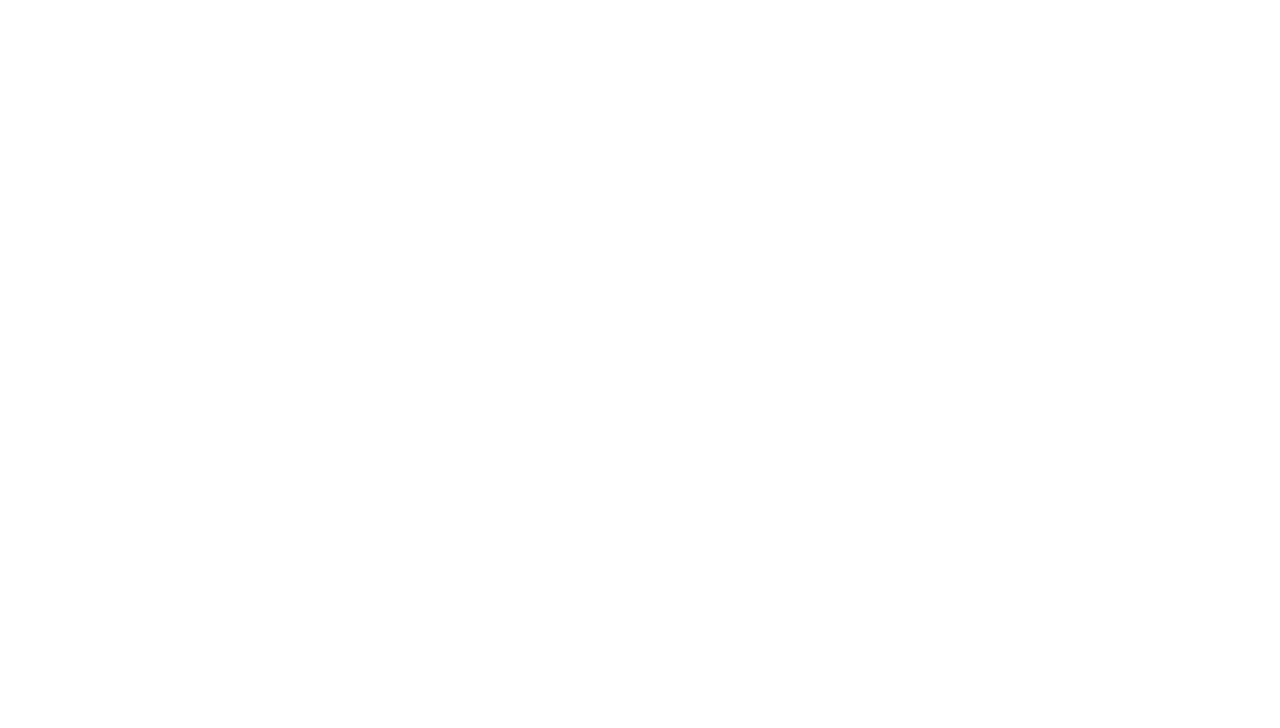
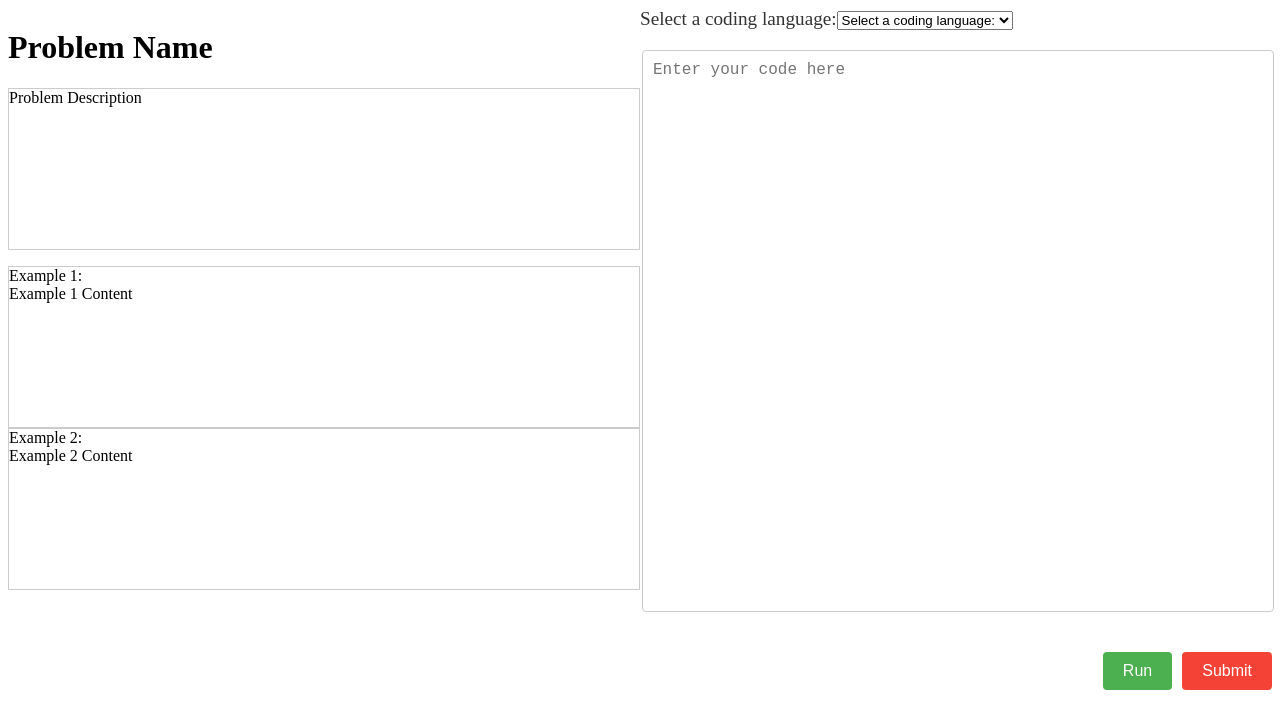
Before and after one commit to hkirat/react-assignment, a React (Vite) app: page /problems/1 in a window 1280 px wide. Shown: the top 728 px of the page. Built offline with nearby package versions, Linux system fonts and the light colour scheme.

Commit message:
Completed - project - requirements

```diff
--- a/src/App.jsx
+++ b/src/App.jsx
@@ -1,30 +1,8 @@
 import { Switch, Route} from 'react-router-dom';
 import LoginPage from './Components/LoginPage/index'
 import SignUpPage from './Components/SignUpPage'
-
-
-/*
- * Temporary problems array schema
- */
-const problems = [{
-    title: "201. Bitwise AND of Numbers Range",
-    difficulty: "Medium",
-    acceptance: "42%"
-},{
-    title: "201. Bitwise AND of Numbers Range",
-    difficulty: "Medium",
-    acceptance: "412%"
-},
-    {
-        title: "202. Happy Number",
-        difficulty: "Easy",
-        acceptance: "54.9%"
-    },
-    {
-        title: "203. Remove Linked List Elements",
-        difficulty: "Hard",
-        acceptance: "42%"
-    }];
+import ProblemPage from './Components/ProblemPage'
+import ProblemDescription from './Components/ProblemDescription'
 
 
 const App = () => (
@@ -32,6 +10,8 @@ const App = () => (
         <Switch>
             <Route exact path='/login' component={LoginPage} />
             <Route exact path='/signup' component={SignUpPage} />
+            <Route exact path='/problemset/all/' component={ProblemPage} />
+            <Route exact path='/problems/:id' component={ProblemDescription} />
         </Switch>
 
 )
--- a/src/Components/LoginPage/index.css
+++ b/src/Components/LoginPage/index.css
@@ -19,3 +19,11 @@ margin-bottom: 10px;}
     margin-bottom: 10px;
 }
 .signUpContainer{align-items: center;}
+.showpassword-check{
+    height: 15px;
+    width: 15px;
+}
+.Newuser{
+    font-size: 25px;
+    font-family: Roboto;
+}
--- a/src/Components/LoginPage/index.jsx
+++ b/src/Components/LoginPage/index.jsx
@@ -5,9 +5,13 @@ class LoginPage extends Component{
     state={username:'',password:'', loginStatus:true, showpassword:true}
 
     onSuccessfullLogin= ()=> {
-        const { history } = this.props
-        history.replace('/')
-    }
+        const { username, password } = this.state;
+        if (username.length !== 0 && password.length !== 0) {
+          this.setState({ loginStatus: true });
+          const { history } = this.props;
+          history.replace('/problemset/all/');
+
+    }}
 
     onClickLoginButton = Event=> {
         const {loginStatus} = this.state
@@ -29,13 +33,18 @@ class LoginPage extends Component{
         this.setState((prevState) => ({ showpassword: !prevState.showpassword }));
     }
 
+    OnClickSignup=()=>{
+        const {history} = this.props
+        history.push('/signup')
+    }
+
     render(){
         return(
             <div className='login-main-container'>
                 <form className='login-form-container' onSubmit={this.onClickLoginButton}>
                     <div className='input-container'>
                         <label htmlFor='username'>Username</label>
-                        <input onChange={this.onChangeUsername} id='username' type='password'/>
+                        <input onChange={this.onChangeUsername} id='username' type='text'/>
                     </div>
                     <div className='input-container'>
                         <label htmlFor='password'>Password</label>
@@ -43,15 +52,16 @@ class LoginPage extends Component{
 
                     </div>
                     <div className='showpassword-container'>
-                        <input onChange={this.onShowPassword} type='checkbox' id='checkbox' />
+                        <input className='showpassword-check' onChange={this.onShowPassword} type='checkbox' id='checkbox' />
                         <label htmlFor='checkbox'>Show password</label>
                     </div>
                     <div className='button-container'>
+                    {! this.state.loginStatus && <p>Provide Valid Username and Password</p>}
                         <button className='login-button' type='submit' >Login</button>
                     </div>
                     <div className='signUpContainer'>
-                    <p>New User</p>
-                    <button>SignUp</button>
+                    <p className='Newuser'>New User</p>
+                    <button type='button' onClick={this.OnClickSignup}>SignUp</button>
                 </div>
                 </form>
             </div>
--- a/src/Components/ProblemDescription/index.css
+++ b/src/Components/ProblemDescription/index.css
@@ -0,0 +1,67 @@
+/* ... existing CSS styles ... */
+
+.code-editor {
+    margin-top: 20px;
+  }
+  .problem-main-container{
+    display: flex;
+    min-height: 100vh;
+  }
+
+  .right-section,
+  .left-section{
+    min-height: 100vh;
+    min-width: 50%;
+  }
+
+
+
+  textarea {
+    display: block;
+    width: 100%;
+    height: 100%;
+    font-size: 16px;
+    padding: 10px;
+    border: 1px solid #ccc;
+    border-radius: 4px;
+    box-sizing: border-box;
+    resize: none;
+    min-height: 70%;
+    margin-left: 2px;
+}
+
+  .button-container {
+    display: flex;
+    justify-content: flex-end;
+    margin-top: 20px;
+  }
+
+  .run-button,
+  .submit-button {
+    padding: 10px 20px;
+    font-size: 16px;
+    border-radius: 4px;
+    border: none;
+    margin-left: 10px;
+    cursor: pointer;
+  }
+
+  .run-button {
+    background-color: #4caf50;
+    color: white;
+  }
+
+  .submit-button {
+    background-color: #f44336;
+    color: white;
+  }
+  .example{
+    border: 1px solid #ccc;
+    min-height: 20%;
+    min-width: 80%;
+  }
+  .problem-description{
+    border: 1px solid #ccc;
+    min-height: 20%;
+    min-width: 80%;
+  }
--- /dev/null
+++ b/src/Components/ProblemDescription/index.jsx
@@ -0,0 +1,47 @@
+import './index.css';
+
+const ProblemDescription = props => {
+  return (
+    <div className='problem-main-container'>
+      <div className='left-section'>
+        <h1 className='problem-title'>Problem Name</h1>
+        <p className='problem-description'>Problem Description</p>
+        <div className='example'>
+          <div className='example-title'>Example 1:</div>
+          <div className='example-content'>Example 1 Content</div>
+        </div>
+        <div className='example'>
+          <div className='example-title'>Example 2:</div>
+          <div className='example-content'>Example 2 Content</div>
+        </div>
+      </div>
+      <div className='right-section'>
+        <div className='language-select'>
+          <label htmlFor='language-select'>Select a coding language:</label>
+          <select id='language-select'>
+            <option value=''>Select a coding language:</option>
+            <option value='javascript'>JavaScript</option>
+            <option value='python'>Python</option>
+            <option value='java'>Java</option>
+            <option value='csharp'>C#</option>
+            <option value='php'>PHP</option>
+            <option value='ruby'>Ruby</option>
+            <option value='swift'>Swift</option>
+            <option value='go'>Go</option>
+            <option value='kotlin'>Kotlin</option>
+            <option value='typescript'>TypeScript</option>
+          </select>
+        </div>
+        <div className='code-editor'>
+          <textarea rows='30' placeholder='Enter your code here'></textarea>
+        </div>
+        <div className='button-container'>
+          <button className='run-button'>Run</button>
+          <button className='submit-button'>Submit</button>
+        </div>
+      </div>
+    </div>
+  );
+};
+
+export default ProblemDescription;
--- a/src/Components/ProblemPage/index.css
+++ b/src/Components/ProblemPage/index.css
@@ -0,0 +1,28 @@
+li{
+    list-style: none;
+    display: flex;
+    min-height: 90%;
+
+}
+.link{
+    color: inherit;
+    text-decoration: none;
+}
+ul{
+    min-height: 50vh;
+}
+.list-para1{
+    margin-left: 20px;
+    margin-right: 20px;
+    min-width: 50%;
+}
+.list-para2{
+    margin-left: 20px;
+    margin-right: 20px;
+    min-width: 20%;
+}
+.list-para3{
+    margin-left: 20px;
+    margin-right: 20px;
+    min-width: 20%;
+}
--- /dev/null
+++ b/src/Components/ProblemPage/index.jsx
@@ -0,0 +1,48 @@
+import {Link} from 'react-router-dom'
+
+import './index.css'
+
+
+const problems = [{
+    title: "201. Bitwise AND of Numbers Range",
+    difficulty: "Medium",
+    acceptance: "42%",ID:1
+    },
+    {
+    title: "201. Bitwise AND of Numbers Range",
+    difficulty: "Medium",
+    acceptance: "41.2%",ID:2
+    },
+    {
+        title: "202. Happy Number",
+        difficulty: "Easy",
+        acceptance: "54.9%",ID:3
+    },
+    {
+        title: "203. Remove Linked List Elements",
+        difficulty: "Hard",
+        acceptance: "42%",ID:4
+    }];
+
+    const ProblemPage = () => {
+     return(
+        <>
+        <h1>Problems to Get Started</h1>
+        <ul>
+            {
+                problems.map((eachProblem)=>(
+                    <Link to={`/problems/${eachProblem.ID}`} className='link'>
+                    <li key={eachProblem.ID}>
+                        <p className='list-para1'>{eachProblem.title}</p>
+                        <p className='list-para2'>{eachProblem.difficulty}</p>
+                        <p className='list-para3'>{eachProblem.acceptance}</p>
+                    </li>
+                    </Link>
+                ))
+            }
+        </ul>
+        </>
+     )
+    }
+
+    export default ProblemPage
```
Also changed, not shown: src/Components/ProblemDescription/index.js (deleted), src/Components/ProblemPage/index.js (deleted).
